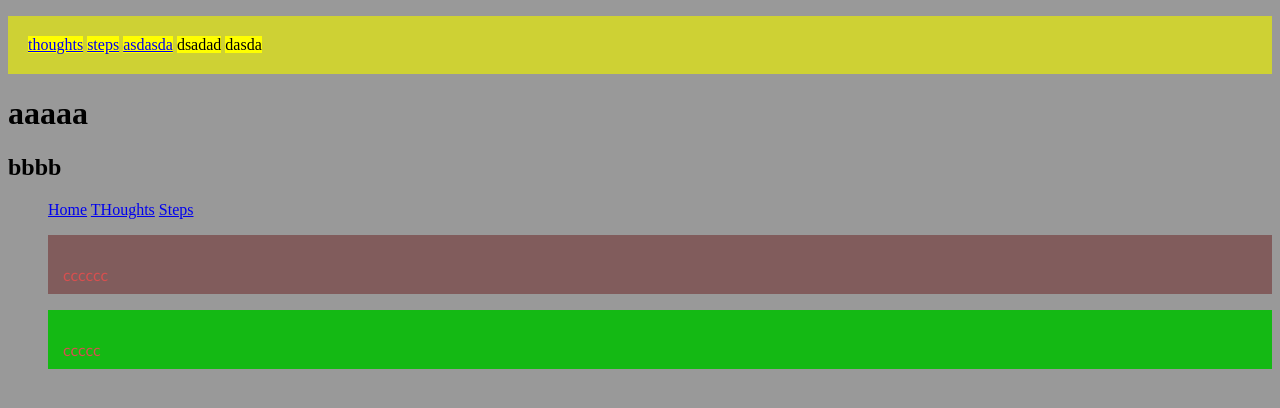
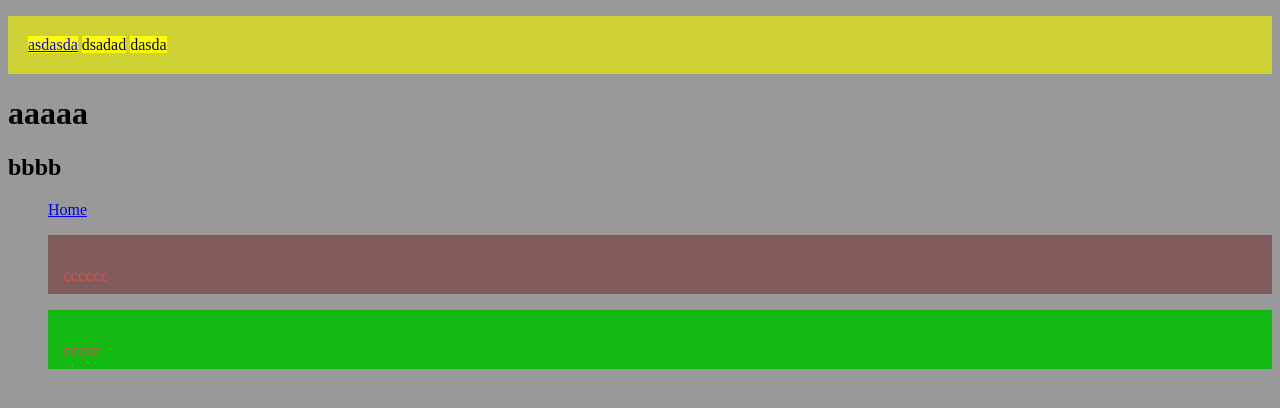
Before and after one commit to ankiyt/ankiyt.github.io, a plain HTML site: page index.html in a window 1280 px wide. Drawn offline with Linux system fonts and the light colour scheme.

Commit message:
Update index.html

```diff
--- a/index.html
+++ b/index.html
@@ -9,8 +9,8 @@
     </style>
     <nav>
          <ul>
-             <li><a href="thoughts.htmk">thoughts</a></li>
-             <li><a href="steps.html">steps</a></li>
+             <li><a href="thoughts.htmk"></a></li>
+             <li><a href="steps.html"></a></li>
              <li><a href="sdads">asdasda</a></li>
              <li><a href=""></a>dsadad</li>
              <li><a href=""></a>dasda</li>
@@ -30,10 +30,10 @@
             <a href="index.html">Home</a>
         </li1>
         <li2>
-            <a href="thoughts.html">THoughts</a>
+            <a href="thoughts.html"></a>
         </li2>
         <li3>
-            <a href="steps.html">Steps</a>
+            <a href="steps.html"></a>
         </li3>
         <p>
             cccccc
```
